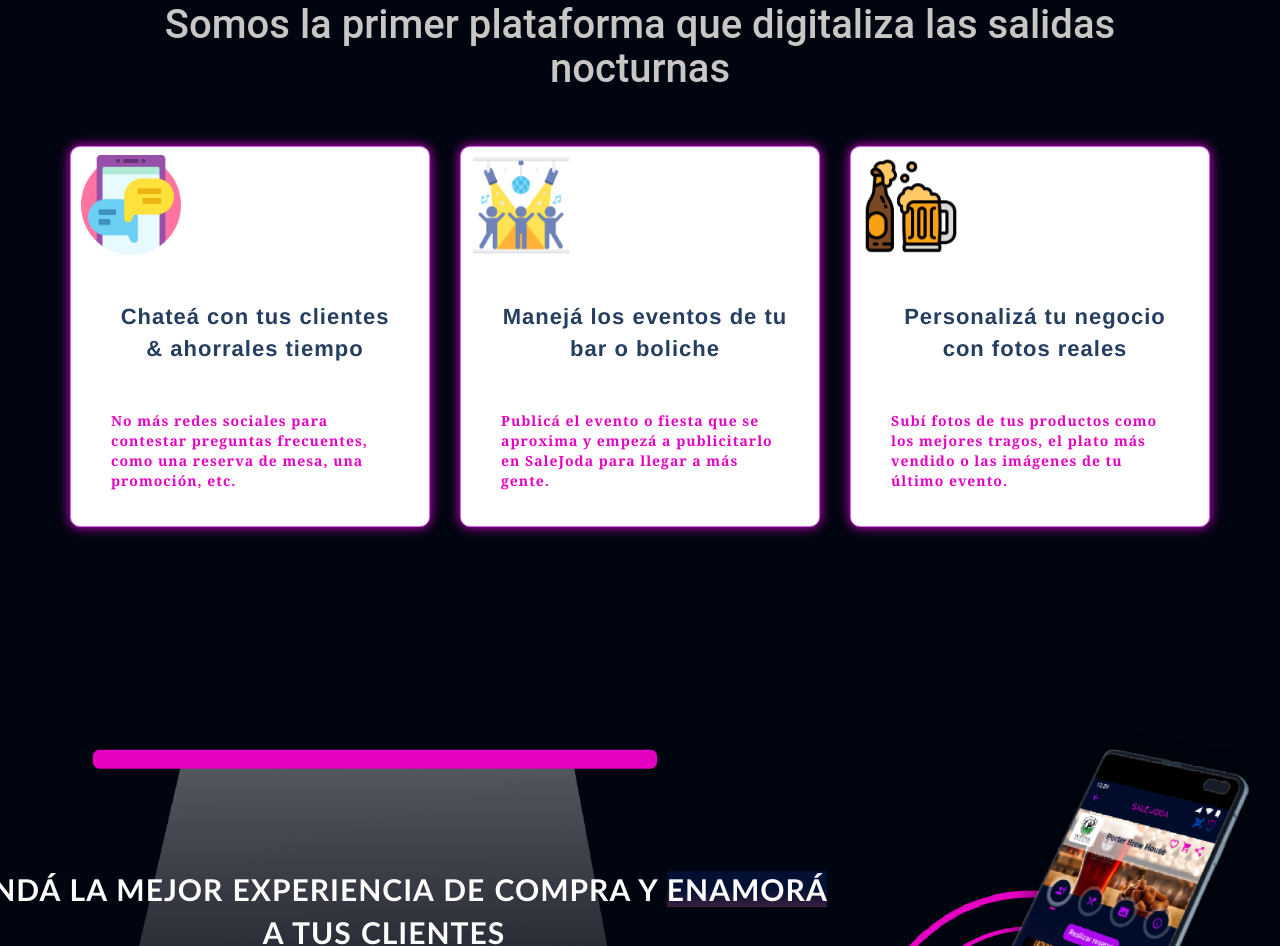
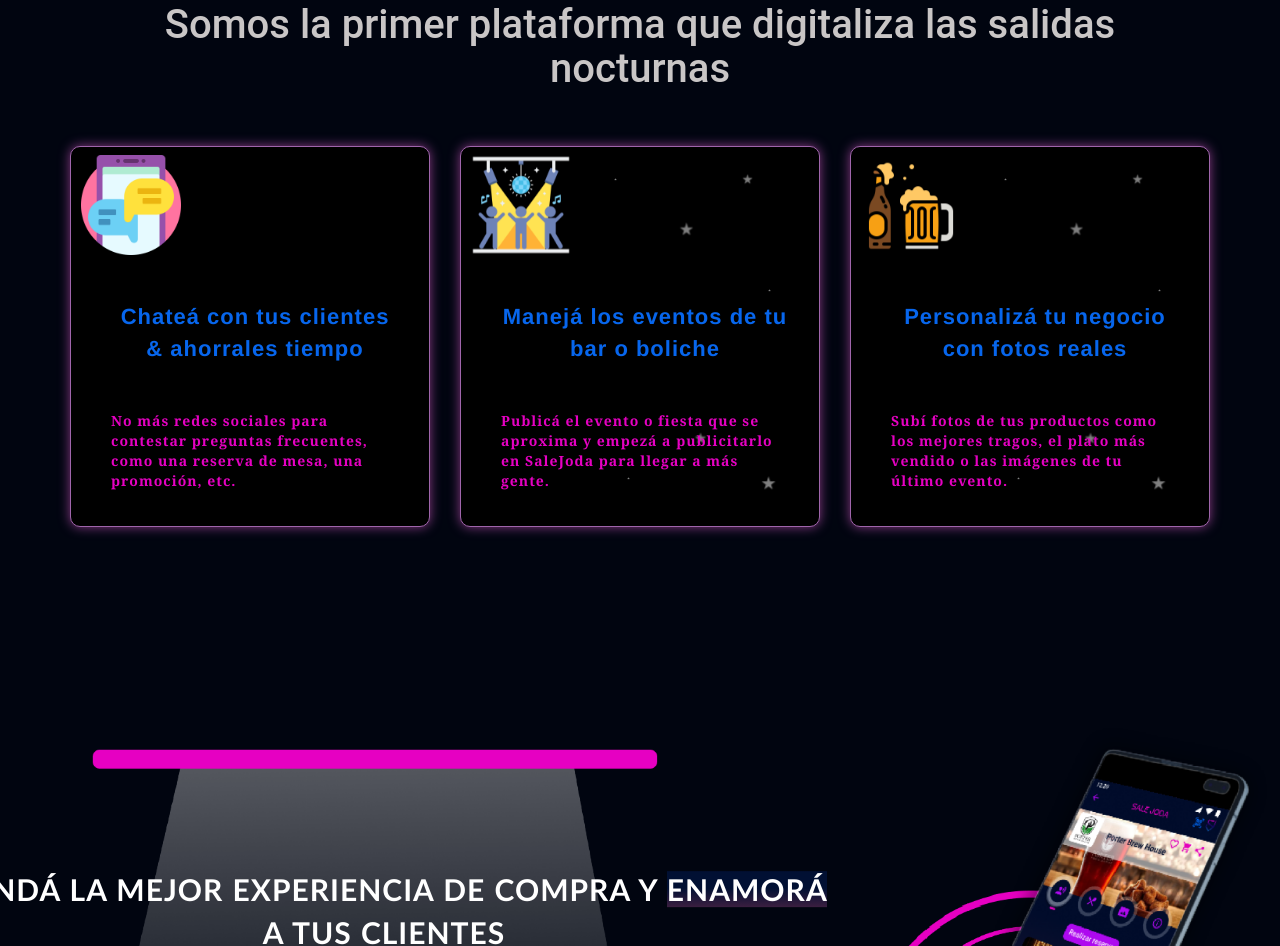
Before and after one commit to gottschn/salejoda, a plain HTML site: page index.html in a window 1280 px wide. Shown: the part 1522-2468 px from the top of the page. Drawn offline with nearby package versions, Linux system fonts and the light colour scheme.

Commit message:
Add files via upload

```diff
--- a/css/style.css
+++ b/css/style.css
@@ -335,11 +335,11 @@ ul {
   }
 
   .our-service-sass .service-block {
-    background: #fff;
-    border: 1px solid #d663f3;
+    background: rgb(0 0 0);
+    border: 1px solid rgb(159 101 171);
     border-radius: 10px;
     overflow: hidden;
-    box-shadow: 0 0 12px #e105da;
+    box-shadow: rgb(137 59 134) 0px 0px 12px;
     position: relative;
     z-index: 5;
     padding: 180px 30px 25px 40px;
@@ -371,7 +371,7 @@ ul {
   .our-service-sass .service-block .title a {
     font-size: 22px;
     line-height: 32px;
-    color: #253d5f;
+    color: #0766ed;
     letter-spacing: 1px;
     position: relative;
     top: -36px;
@@ -391,7 +391,7 @@ ul {
   }
 
   .our-service-sass .service-block:hover p{
-    color: #000000;
+    color: #929292;
     font-weight: 700;
   }
 
```
